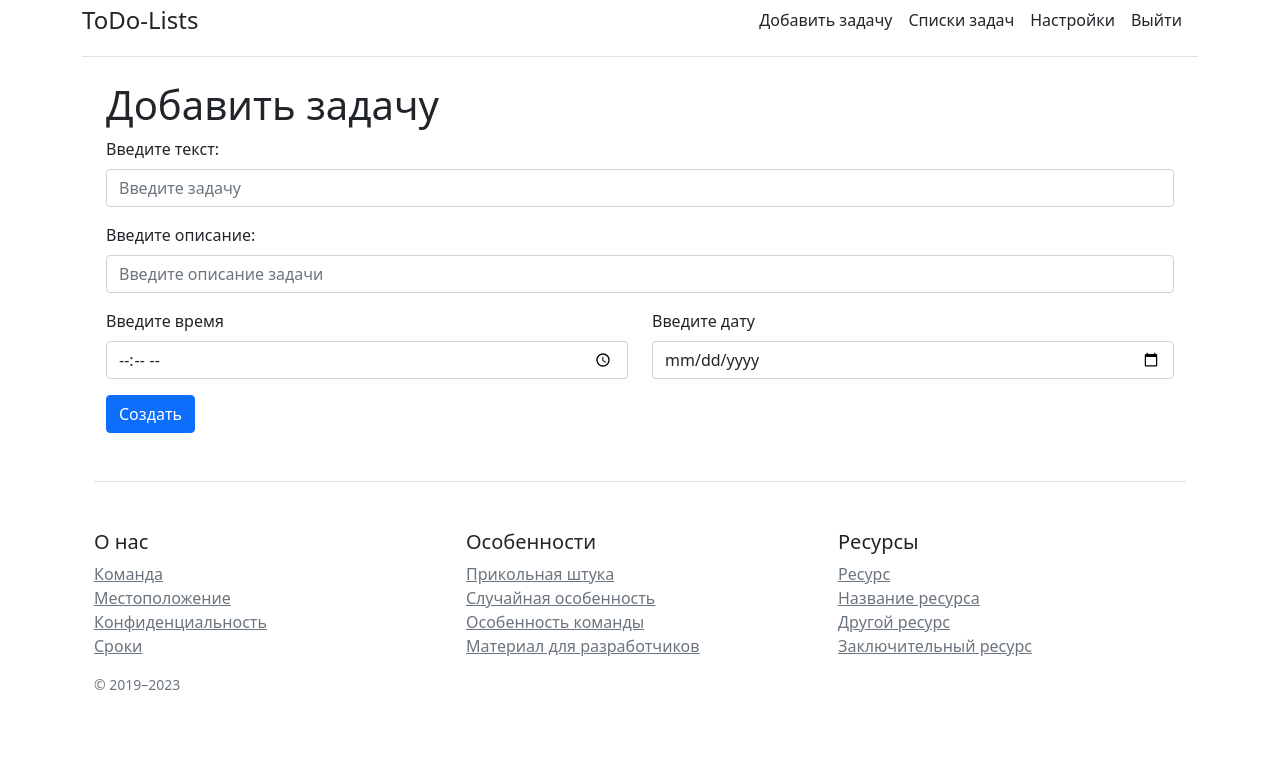
After one commit to nvt-al/ToDo-bot, a Flask app: page /add_task in a window 1280 px wide. The commit adds this page. Shown: the top 758 px of the page. Run offline with Flask 3, Linux system fonts and the light colour scheme; the visitor is signed in with stand-in values (Sample User, id 1); parts of the project's set-up code (start-up, migrations or seed data) failed here and were passed over.

Commit message:
Bug fix1.2 (#21)
* task add db

* blueprint_dependencies

* add flash, del task, registr and logout

* added lists tasks

* fix delete and create tasks

* fix datetime

* upgrade migrate

* upgrade migrate

* delete time and date

---------

Co-authored-by: Alexander <nick.patrikov@yandex.ru>
Co-authored-by: nvt_al <al_nvt@gmail.com>

```diff
--- a/webapp/__init__.py
+++ b/webapp/__init__.py
@@ -1,11 +1,13 @@
 import logging
 
-from flask import Flask, render_template
+from flask import Flask, render_template, url_for, redirect, flash, request
 from flask_login import LoginManager
 from flask_migrate import Migrate
+from flask_login import LoginManager
 
 from webapp.APIv1.views import blueprint as APIv1_blueprint
 from webapp.models import db
+from webapp.views import tasks_bp
 from webapp.user.models import User
 from webapp.user.views import blueprint as user_blueprint
 
@@ -16,18 +18,13 @@ logging.basicConfig(
 )
 
 
+
 def create_app():
-    app = Flask(__name__)
-
+    app = Flask(__name__, template_folder="templates")
     app.config.from_pyfile("config.py")
     db.init_app(app)
     migrate = Migrate(app, db)
-
-    @app.route("/")
-    def index():
-        title = "Индекс"
-        return render_template("index.html", page_title=title)
-
+    app.register_blueprint(tasks_bp)
     app.register_blueprint(user_blueprint)
     app.register_blueprint(APIv1_blueprint)
 
--- /dev/null
+++ b/webapp/forms.py
@@ -0,0 +1,38 @@
+from flask_wtf import FlaskForm
+from wtforms import StringField, SubmitField, DateField, TimeField, SelectMultipleField
+from wtforms.validators import DataRequired, Length, Optional, ValidationError
+
+
+class CreateList(FlaskForm):
+    list_name = StringField(
+        "Название списка",
+        validators=[DataRequired()],
+        render_kw={"class": "form-control"},
+    )
+    # list_task = SelectMultipleField(
+    #     "Задачи",
+    #     choices=[("task1", "Задача 1"), ("task2", "Задача 2"), ("task3", "Задача 3")],
+    #     validators=[DataRequired()],
+    #     render_kw={"class": "form-control"},
+    # )
+    submit = SubmitField("Создать!", render_kw={"class": "btn btn-primary"})
+
+
+class TaskForm(FlaskForm):
+    name_task = StringField(
+        "Введите текст: ",
+        validators=[
+            DataRequired(),
+            Length(min=1, max=100, message="Текст должен быть от 1 до 100 символов"),
+        ],
+    )
+    description = StringField(
+        "Введите описание: ",
+        validators=[
+            DataRequired(),
+            Length(min=1, max=500, message="Описание должно быть от 1 до 500 символов"),
+        ],
+    )
+
+    to_time = TimeField("Введите время", format="%H:%M", validators=[Optional()])
+    to_date = DateField("Введите дату", format="%Y-%m-%d", validators=[DataRequired()])
--- a/webapp/models.py
+++ b/webapp/models.py
@@ -20,6 +20,9 @@ class TaskTemplates(Base):
     owner = db.Column(db.Integer, db.ForeignKey("user.id"), nullable=False)
     description = db.Column(db.Text)
     is_active = db.Column(db.Boolean, nullable=False, default=True)
+    to_date = db.Column(db.Date)
+    to_time = db.Column(db.Time)
+
 
     def __repr__(self):
         return "<Задача {} {}>".format(self.id, self.name)
@@ -32,6 +35,7 @@ class TaskTemplates(Base):
 
 class ToDoLists(Base):
     id = db.Column(db.Integer, primary_key=True)
+
     name = db.Column(db.String, nullable=False, unique=True)
 
     def __repr__(self):
@@ -44,5 +48,7 @@ class Tasks(Base):
     id_list = db.Column(db.Integer, db.ForeignKey("to_do_lists.id"), nullable=False)
     task_done = db.Column(db.Boolean, default=False)
 
+
     def __repr__(self):
+
         return "<Задача №{} из списка {}>".format(self.id_task, self.id_list)
--- /dev/null
+++ b/webapp/templates/add_task.html
@@ -0,0 +1,74 @@
+{% extends 'base.html' %}
+
+{% block title %}
+Добавить задачу
+{% endblock %}
+
+{% block content %}
+
+<div class="container">
+    <h1>Добавить задачу</h1>
+
+    <form method="POST" action="/add_task" class="needs-validation" novalidate>
+
+
+
+        <div class="mb-3">
+            {{ form.csrf_token }}
+            {{ form.name_task.label(class="form-label") }}
+            {{ form.name_task(class="form-control", placeholder="Введите задачу", required=True) }}
+            {% if form.name_task.errors %}
+
+            <ul class="errors">
+                {% for error in form.name_task.errors %}
+                <li>{{ error }}</li>
+                {% endfor %}
+            </ul>
+
+            {% endif %}
+
+            <div class="invalid-feedback">
+                Пожалуйста, введите задачу.
+            </div>
+        </div>
+        <div class="mb-3">
+            {{ form.description.label(class="form-label") }}
+            {{ form.description(class="form-control", placeholder="Введите описание задачи", required=True) }}
+            {% if form.description.errors %}
+
+            <ul class="errors">
+                {% for error in form.description.errors %}
+                <li>{{ error }}</li>
+                {% endfor %}
+
+            </ul>
+            {% endif %}
+            <div class="invalid-feedback">
+                Пожалуйста, введите описание задачи.
+            </div>
+        </div>
+        <div class="row mb-3">
+            <div class="col">
+                {{ form.csrf_token }}
+                {{ form.to_time.label(class="form-label") }}
+                {{ form.to_time(class="form-control", placeholder="Введите время", required=True) }}
+                <div class="invalid-feedback">
+                    Пожалуйста, введите время.
+                </div>
+            </div>
+            <div class="col">
+                {{ form.csrf_token }}
+                {{ form.to_date.label(class="form-label") }}
+                {{ form.to_date(class="form-control", placeholder="Введите дату", required=True) }}
+                <div class="invalid-feedback">
+                    Пожалуйста, введите дату.
+                </div>
+            </div>
+        </div>
+
+        <button class="btn btn-primary" type="submit">Создать</button>
+
+    </form>
+</div>
+
+{% endblock %}
--- a/webapp/templates/base.html
+++ b/webapp/templates/base.html
@@ -1,31 +1,94 @@
+<!DOCTYPE html>
 <html lang="ru">
-    <head>
-        <!-- Required meta tags -->
-        <meta charset="utf-8">
-        <meta name="viewport" content="width=device-width, initial-scale=1, shrink-to-fit=no">
 
-        <!-- Bootstrap CSS -->
-        <link rel="stylesheet" href="https://cdn.jsdelivr.net/npm/bootstrap@4.1.3/dist/css/bootstrap.min.css"
-              integrity="sha384-MCw98/SFnGE8fJT3GXwEOngsV7Zt27NXFoaoApmYm81iuXoPkFOJwJ8ERdknLPMO" crossorigin="anonymous">
+<head>
+  <meta charset="UTF-8">
+  <meta http-equiv="X-UA-Compatible" content="IE=edge">
+  <meta name="viewport" content="width=device-width, initial-scale=1.0">
+  <!-- css -->
+  <link href="https://cdn.jsdelivr.net/npm/bootstrap@5.0.2/dist/css/bootstrap.min.css" rel="stylesheet"
+    integrity="sha384-EVSTQN3/azprG1Anm3QDgpJLIm9Nao0Yz1ztcQTwFspd3yD65VohhpuuCOmLASjC" crossorigin="anonymous">
 
-        <title>{{ page_title }}</title>
-    </head>
+</head>
 
-    <body>
-        <div class="container">
-            <h1>{{ page_title }}</h1>
-            {% block content %}{% endblock %}
+<title>{% block title %}{% endblock %}</title>
+
+<body>
+
+  <div class="container">
+    <div class="row">
+      <div class="col">
+        <div class="d-flex flex-column flex-md-row align-items-center pb-3 mb-4 border-bottom">
+          <a href="/" class="d-flex align-items-center text-dark text-decoration-none">
+            <span class="fs-4">ToDo-Lists</span>
+          </a>
+
+          <nav class="d-inline-flex mt-2 mt-md-0 ms-md-auto">
+            {% if not current_user.is_authenticated %}
+            <a class="me-3 py-2 text-dark text-decoration-none" href="/user/register">Регистрация</a>
+            <a class="me-3 py-2 text-dark text-decoration-none" href="/user/login">Войти</a>
+            {% else %}
+            <!-- <a class="me-3 py-2 text-dark text-decoration-none" href="/report">Отчёт</a> -->
+            <a class="me-3 py-2 text-dark text-decoration-none" href="/add_task">Добавить задачу</a>
+            <a class="me-3 py-2 text-dark text-decoration-none" href="/lists">Списки задач</a>
+            <a class="me-3 py-2 text-dark text-decoration-none" href="/user/settings">Настройки</a>
+            <a class="me-3 py-2 text-dark text-decoration-none" href="/user/logout">Выйти</a>
+            {% endif %}
+          </nav>
         </div>
-        <!-- Optional JavaScript -->
-        <!-- jQuery first, then Popper.js, then Bootstrap JS -->
-        <script src="https://code.jquery.com/jquery-3.3.1.slim.min.js"
-                integrity="sha384-q8i/X+965DzO0rT7abK41JStQIAqVgRVzpbzo5smXKp4YfRvH+8abtTE1Pi6jizo"
-                crossorigin="anonymous"></script>
-        <script src="https://cdn.jsdelivr.net/npm/popper.js@1.14.3/dist/umd/popper.min.js"
-                integrity="sha384-ZMP7rVo3mIykV+2+9J3UJ46jBk0WLaUAdn689aCwoqbBJiSnjAK/l8WvCWPIPm49"
-                crossorigin="anonymous"></script>
-        <script src="https://cdn.jsdelivr.net/npm/bootstrap@4.1.3/dist/js/bootstrap.min.js"
-                integrity="sha384-ChfqqxuZUCnJSK3+MXmPNIyE6ZbWh2IMqE241rYiqJxyMiZ6OW/JmZQ5stwEULTy"
-                crossorigin="anonymous"></script>
-    </body>
+      </div>
+    </div>
+
+    <div class="row">
+      <div class="col">
+        {% block content %}{% endblock %}
+      </div>
+    </div>
+    <div class="container">
+      <div class="row">
+        <div class="col">
+          <footer class="countainer pt-4 my-md-5 pt-md-5 border-top">
+            <div class="row">
+
+              <div class="col-6 col-md-4">
+                <h5>О нас</h5>
+                <ul class="list-unstyled text-small">
+                  <li><a class="link-secondary" href="#">Команда</a></li>
+                  <li><a class="link-secondary" href="#">Местоположение</a></li>
+                  <li><a class="link-secondary" href="#">Конфиденциальность</a></li>
+                  <li><a class="link-secondary" href="#">Сроки</a></li>
+                </ul>
+              </div>
+              <div class="col-6 col-md-4">
+                <h5>Особенности</h5>
+                <ul class="list-unstyled text-small">
+                  <li><a class="link-secondary" href="#">Прикольная штука</a></li>
+                  <li><a class="link-secondary" href="#">Случайная особенность</a></li>
+                  <li><a class="link-secondary" href="#">Особенность команды</a></li>
+                  <li><a class="link-secondary" href="#">Материал для разработчиков</a></li>
+                </ul>
+              </div>
+              <div class="col-6 col-md-4">
+                <h5>Ресурсы</h5>
+                <ul class="list-unstyled text-small">
+                  <li><a class="link-secondary" href="#">Ресурс</a></li>
+                  <li><a class="link-secondary" href="#">Название ресурса</a></li>
+                  <li><a class="link-secondary" href="#">Другой ресурс</a></li>
+                  <li><a class="link-secondary" href="#">Заключительный ресурс</a></li>
+                </ul>
+              </div>
+            </div>
+            <div class="row">
+              <div class="col-12 col-md-4">
+                <small class="d-block mb-3 text-muted">© 2019–2023</small>
+              </div>
+            </div>
+          </footer>
+        </div>
+      </div>
+
+    </div>
+
+</body>
+
 </html>
--- /dev/null
+++ b/webapp/views.py
@@ -0,0 +1,90 @@
+from flask import Blueprint, render_template, url_for, redirect, flash, abort, request
+from flask_login import login_required, current_user
+from datetime import datetime
+from webapp.forms import TaskForm, CreateList
+from webapp.models import TaskTemplates, Tasks, ToDoLists, db
+
+
+tasks_bp = Blueprint("tasks", __name__)
+
+
+def create_task_list(form):
+    selected_tasks = request.form.getlist("list_task")
+    selected_tasks = [int(task_id) for task_id in selected_tasks]
+    selected_tasks = TaskTemplates.query.filter(
+        TaskTemplates.id.in_(selected_tasks)
+    ).all()
+    name = ToDoLists(name=form.list_name.data)
+    db.session.add(name)
+    for task in selected_tasks:
+        new_task = Tasks(task_template=task, todo_list=name)
+        db.session.add(new_task)
+    db.session.commit()
+    flash("Список создан!")
+
+
+@tasks_bp.route("/", methods=["GET", "POST"])
+# @login_required  при добавлении ошибка c login
+def index():
+    form = CreateList()
+    tasks = TaskTemplates.query.all()
+    # tasks = TaskTemplates.query.filter_by(owner=current_user.id).all()   при добавлении не видит user.id
+    if form.validate_on_submit():
+        create_task_list(form)
+        return redirect(url_for("tasks.index"))
+    return render_template("index.html", tasks=tasks, form=form)
+
+
+@tasks_bp.route("/lists", methods=["GET", "POST"])
+@login_required
+def lists():
+    form = CreateList()
+    task_templates = TaskTemplates.query.filter_by(owner=current_user.id).all()
+    todo_lists = ToDoLists.query.all()
+    # todo_lists = ToDoLists.query.filter_by(owner=current_user.id).all()            вместо owner что вставить?
+    if form.validate_on_submit():
+        create_task_list(form)
+        return redirect(url_for("tasks.lists"))
+    return render_template(
+        "lists.html", task_templates=task_templates, todo_lists=todo_lists, form=form
+    )
+
+
+@tasks_bp.route("/add_task", methods=["GET", "POST"])
+@login_required
+def add_task():
+    form = TaskForm()
+    if form.validate_on_submit():
+        new_task = TaskTemplates(
+            name=form.name_task.data.capitalize(),
+            description=form.description.data.capitalize(),
+            owner=current_user.id,
+            is_active=False
+        )
+        db.session.add(new_task)
+        db.session.commit()
+        flash("Задача добавлена!")
+        return redirect(url_for("tasks.index"))
+    return render_template("add_task.html", form=form)
+
+
+@tasks_bp.route("/update/<int:task_id>", methods=["GET", "POST"])
+@login_required
+def update(task_id):
+    task = TaskTemplates.query.filter_by(id=task_id).first()
+    if task.owner != current_user.id:
+        abort(403)
+    task.is_active = not task.is_active
+    db.session.commit()
+    return redirect(url_for("tasks.index"))
+
+
+@tasks_bp.route("/delete/<int:task_id>", methods=["GET", "POST"])
+@login_required
+def delete_task(task_id):
+    task = TaskTemplates.query.filter_by(id=task_id).first_or_404()
+    if task.owner != current_user.id:
+        abort(403)
+    db.session.delete(task)
+    db.session.commit()
+    return redirect(url_for("tasks.index"))
```
Also changed, not shown: migrations/versions/0bd72cb7828a_create_db.py (+8 -2 lines), requirements.txt (+13 -7 lines), webapp/templates/index.html (+56 -2 lines), webapp/templates/lists.html (added, +32 -0 lines), webapp/templates/report.html (added, +42 -0 lines), webapp/templates/user/login.html (+15 -12 lines), webapp/templates/user/registration.html (+8 -1 lines), webapp/templates/user/settings.html (+15 -11 lines), webapp/user/forms.py (+57 -14 lines), webapp/user/views.py (+14 -6 lines).
